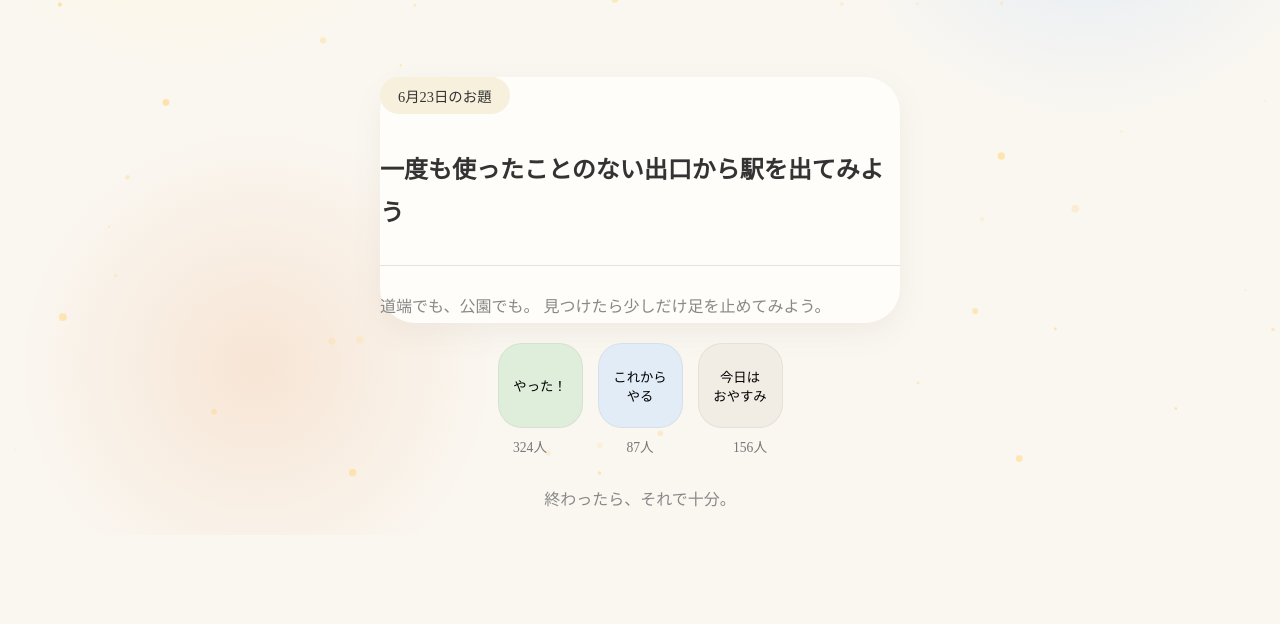
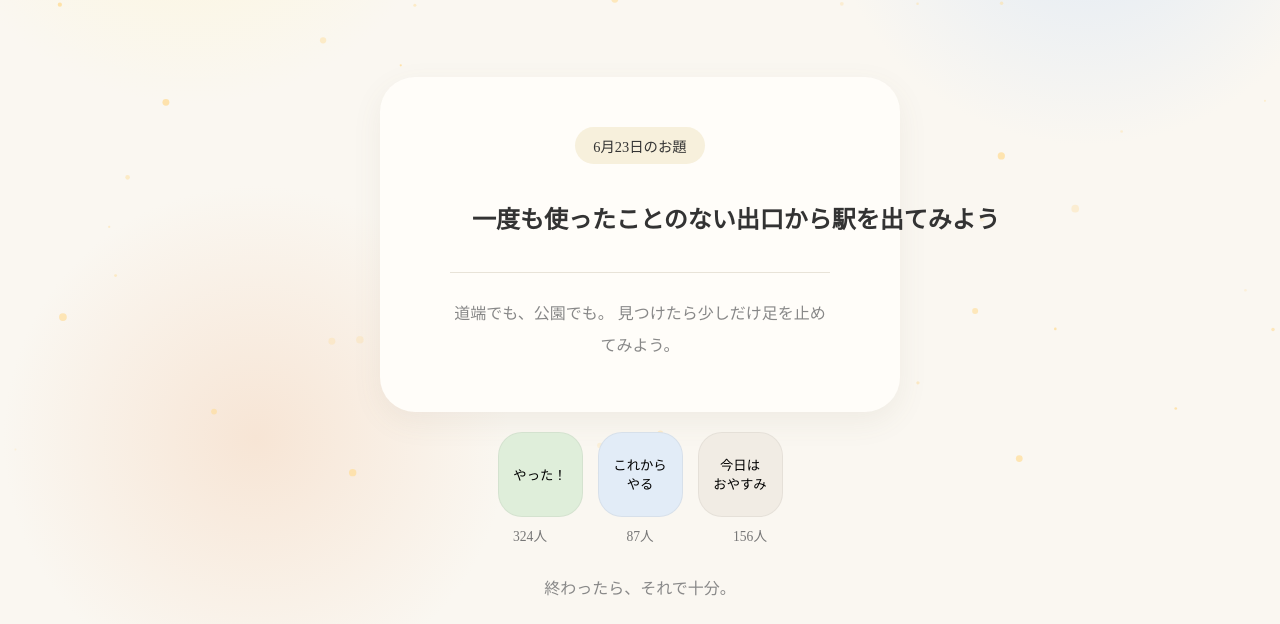
Before and after one commit to nomatenn/yorimichi, a plain HTML site: page index.html in a window 1280 px wide. Shown: the part 304-928 px from the top of the page. Before the commit the page ends 839 px from the top, so only its background shows below. Drawn offline with Linux system fonts and the light colour scheme; a web font is replaced by a local one.

Commit message:
Update index.html

```diff
--- a/index.html
+++ b/index.html
@@ -71,6 +71,8 @@ body{
     border-radius:35px;
     box-shadow:
       0 10px 30px rgba(120,100,80,0.08);
+    padding:50px 35px;
+    text-align:center;
 }
 
 .date-title{
@@ -86,6 +88,9 @@ body{
     font-size:1.5rem;
     line-height:1.8;
     font-weight:600;
+    max-width:14em;
+    margin:0 auto;
+    word-break:keep-all;
 }
 
 .mission-comment{
@@ -95,6 +100,9 @@ body{
     color:#888;
     font-size:1rem;
     line-height:2;
+    max-width:380px;
+    margin-left:auto;
+    margin-right:auto;
 }
 
 .note{
```
